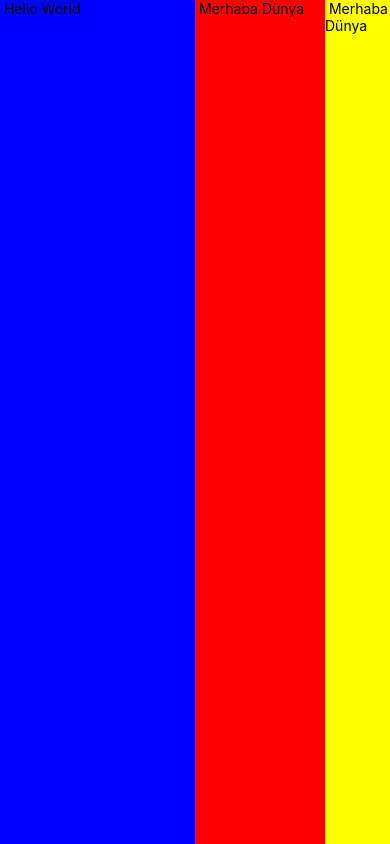
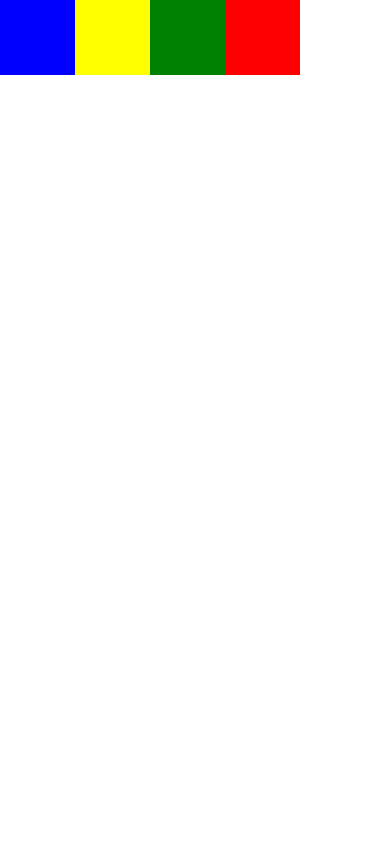
Before and after one commit to aytacbulanik/React_Native_App, a React Native app: screen / in a window 390 px wide. Built offline with nearby package versions, Linux system fonts and the light colour scheme.

Commit message:
box added

```diff
--- a/App.js
+++ b/App.js
@@ -4,32 +4,35 @@ import {View, Text, SafeAreaView, Button, StyleSheet} from 'react-native';
 function App() {
   return (
     <SafeAreaView style={styles.container}>
-      <View style={styles.upperView}>
-        <Text> Hello World </Text>
-      </View>
-      <View style={styles.middleView}>
-        <Text> Merhaba Dünya </Text>
-      </View>
-      <View style={styles.bottomView}>
-        <Text> Merhaba Dünya </Text>
-      </View>
+      <View style={styles.box_1} />
+      <View style={styles.box_2} />
+      <View style={styles.box_3} />
+      <View style={styles.box_4} />
     </SafeAreaView>
   );
 }
 
 const styles = StyleSheet.create({
   container: {flex: 1, flexDirection: 'row'},
-  upperView: {
+  box_1: {
     backgroundColor: 'blue',
-    flex: 3,
+    width: 75,
+    height: 75,
   },
-  bottomView: {
+  box_2: {
     backgroundColor: 'yellow',
-    flex: 1,
+    width: 75,
+    height: 75,
   },
-  middleView: {
+  box_3: {
+    backgroundColor: 'green',
+    width: 75,
+    height: 75,
+  },
+  box_4: {
     backgroundColor: 'red',
-    flex: 2,
+    width: 75,
+    height: 75,
   },
 });
 
```
